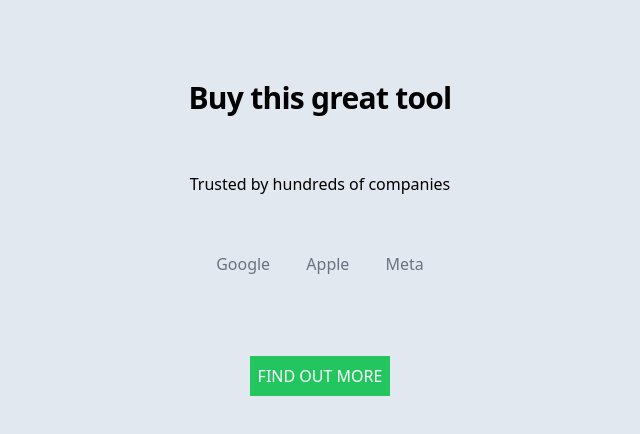
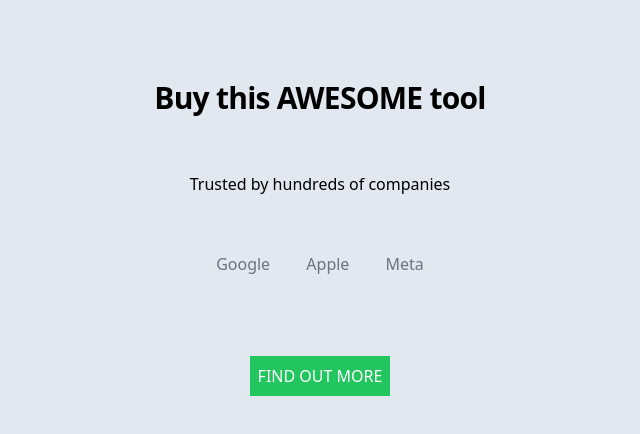
Before and after one commit to RyanNguyen51/test-landing, a plain HTML site: page index.html in a window 1280 px wide. Shown: the whole page, without its empty margins (320-960 px from the left). Drawn offline with nearby package versions, Linux system fonts and the light colour scheme.

Commit message:
second commit

```diff
--- a/index.html
+++ b/index.html
@@ -4,7 +4,7 @@
 	</head>
 	<body>
 		<div class= "bg-slate-200 pt-10 h-screen">
-			<h1 class= "text-center font-extrabold text-3xl mt-10 tracking-tight ">Buy this great tool</h1>
+			<h1 class= "text-center font-extrabold text-3xl mt-10 tracking-tight ">Buy this AWESOME tool</h1>
 			<p class= "text-center pt-14 ">Trusted by hundreds of companies</p>
 			<ul class="text-center mt-14">
 				<li class= "inline text-gray-500 mx-4 ">Google</li>
```
